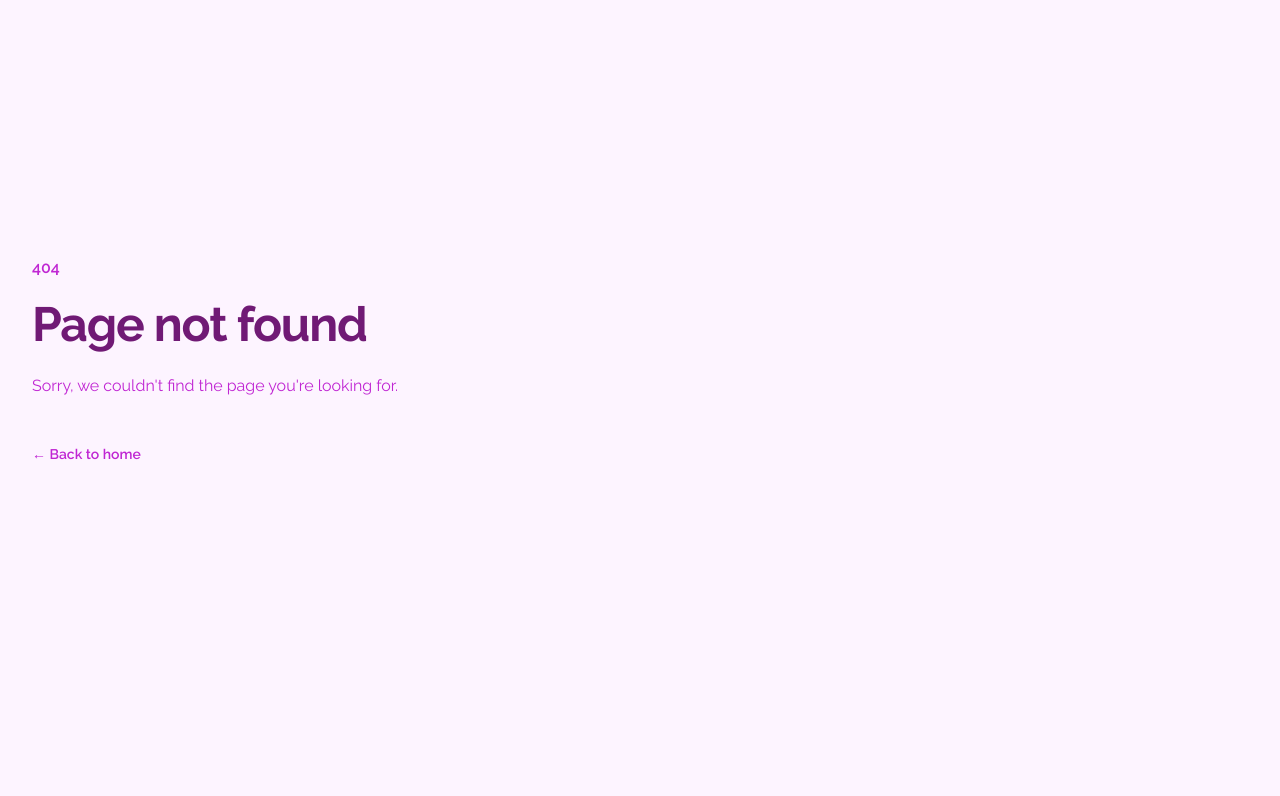
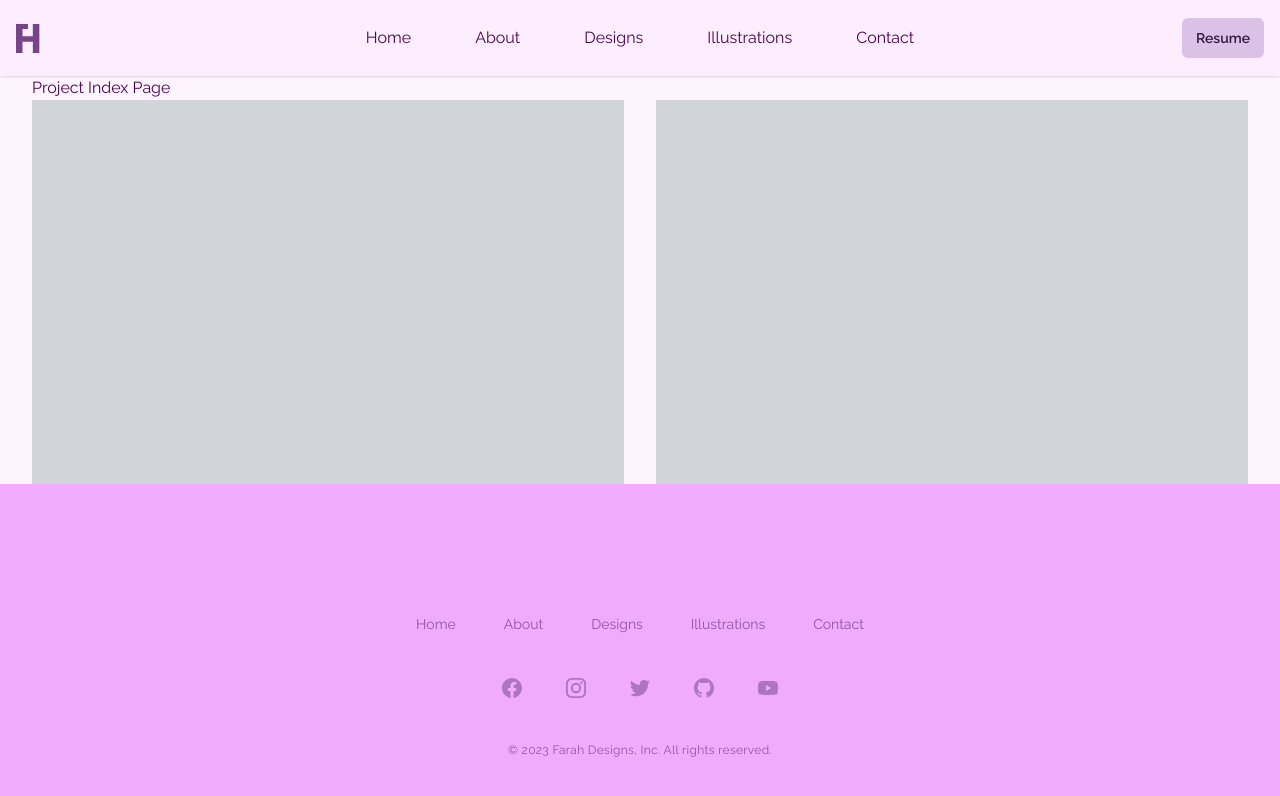
Before and after one commit to Justin-Bento/farah-hakimpour, a Next.js app: page /projects in a window 1280 px wide. Before the commit this address had no page. Shown: the top 796 px of the page. Built offline with nearby package versions, Linux system fonts and the light colour scheme.

Commit message:
moved design and illustration under projects folder

```diff
--- a/src/pages/designs/[slug].tsx
+++ b/src/pages/projects/designs/[slug].tsx
@@ -1,6 +1,6 @@
 import Appbar from "@/components/Appbar";
 import Footer from "@/components/Footer";
-import { client, urlFor } from "../../../sanityClient";
+import { client, urlFor } from "../../../../sanityClient";
 import Head from "next/head";
 import { PortableText } from "@portabletext/react";
 import Image from "next/image";
--- a/src/pages/designs.tsx
+++ b/src/pages/projects/designs/index.tsx
@@ -2,7 +2,7 @@ import Appbar from "@/components/Appbar";
 import Footer from "@/components/Footer";
 
 import Head from "next/head";
-import { client } from "../../sanityClient";
+import { client } from "../../../../sanityClient";
 import Card from "@/components/Card";
 
 
--- a/src/pages/illustrations/[slug].tsx
+++ b/src/pages/projects/illustrations/[slug].tsx
@@ -1,6 +1,6 @@
 import Appbar from "@/components/Appbar";
 import Footer from "@/components/Footer";
-import { client, urlFor } from "../../../sanityClient";
+import { client, urlFor } from "../../../../sanityClient";
 import Head from "next/head";
 import { PortableText } from "@portabletext/react";
 import Image from "next/image";
--- a/src/pages/illustrations.tsx
+++ b/src/pages/projects/illustrations/index.tsx
@@ -3,7 +3,7 @@ import Footer from "@/components/Footer";
 import Card from "@/components/Card"
 import Head from "next/head";
 
-import { client } from "../../sanityClient";
+import { client } from "../../../../sanityClient";
 
 export async function getStaticProps() {
   const data = await client.fetch(`
--- /dev/null
+++ b/src/pages/projects/index.tsx
@@ -0,0 +1,21 @@
+import Appbar from "@/components/Appbar"
+import Footer from "@/components/Footer";
+import Link from "next/link";
+
+export default function ProjectsIndex() {
+  return (
+    <>
+      <Appbar />
+      <main className="wrapper">
+        <section className="">
+          <h1 className="">Project Index Page</h1>
+        </section>
+        <section className="grid grid-cols-1 gap-8 md:grid-cols-2" aria-label="project-category">
+          <Link href="/projects/designs" className="w-full transition-all bg-gray-300 hover:cursor-pointer hover:bg-gray-300/60 h-96" aria-label="design-project-category">&nbsp;</Link>
+          <Link href="/projects/illustrations" className="w-full transition-all bg-gray-300 hover:cursor-pointer hover:bg-gray-300/60 h-96" aria-label="illustrations-project-category">&nbsp;</Link>
+        </section>
+      </main>
+      <Footer />
+    </>
+  );
+}
```
